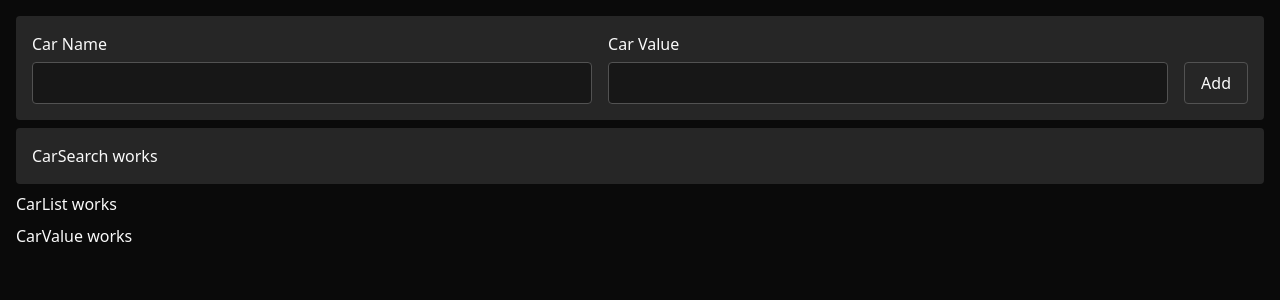
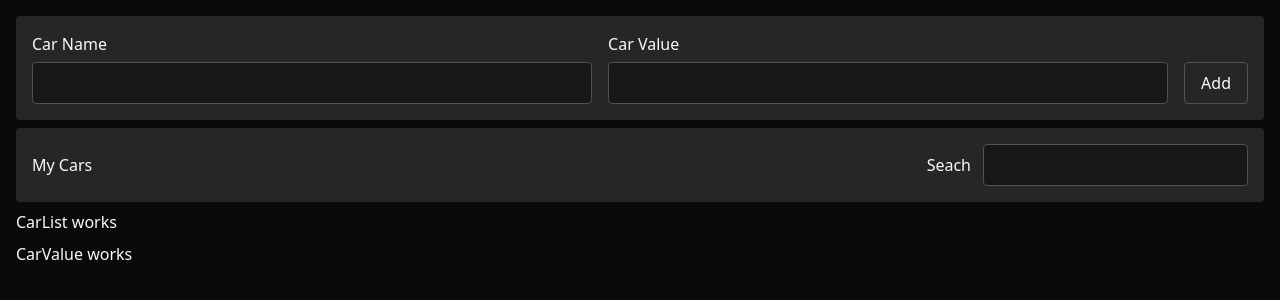
Before and after one commit to SmackSmash/cars-ts, a React (Vite) app: page / in a window 1280 px wide. Shown: the top 300 px of the page. Built offline with nearby package versions, Linux system fonts and the light colour scheme.

Commit message:
Fleshed out car search form

```diff
--- a/src/components/CarForm.tsx
+++ b/src/components/CarForm.tsx
@@ -12,7 +12,7 @@ const CarForm: FC = () => {
           <input
             type='text'
             id='carName'
-            className='w-full rounded border-1 border-neutral-600 bg-neutral-900 px-4 py-2 outline-0'
+            className='w-full rounded border-1 border-neutral-600 bg-neutral-900 px-4 py-2 outline-0 focus:border-neutral-200'
           />
         </div>
         <div className='flex grow flex-col'>
@@ -22,7 +22,7 @@ const CarForm: FC = () => {
           <input
             type='number'
             id='carValue'
-            className='w-full [appearance:textfield] rounded border-1 border-neutral-600 bg-neutral-900 px-4 py-2 outline-0'
+            className='w-full [appearance:textfield] rounded border-1 border-neutral-600 bg-neutral-900 px-4 py-2 outline-0 focus:border-neutral-200'
           />
         </div>
         <div>
--- a/src/components/CarSearch.tsx
+++ b/src/components/CarSearch.tsx
@@ -1,7 +1,21 @@
 import type { FC } from 'react';
 
 const CarSearch: FC = () => {
-  return <div className='w-full rounded bg-neutral-800 p-4'>CarSearch works</div>;
+  return (
+    <div className='flex w-full items-center justify-between rounded bg-neutral-800 p-4'>
+      <h2>My Cars</h2>
+      <form className='flex max-w-1/2 items-center'>
+        <label htmlFor='search' className='mr-3'>
+          Seach
+        </label>
+        <input
+          type='text'
+          id='carName'
+          className='w-full rounded border-1 border-neutral-600 bg-neutral-900 px-4 py-2 outline-0 focus:border-neutral-200'
+        />
+      </form>
+    </div>
+  );
 };
 
 export default CarSearch;
```
